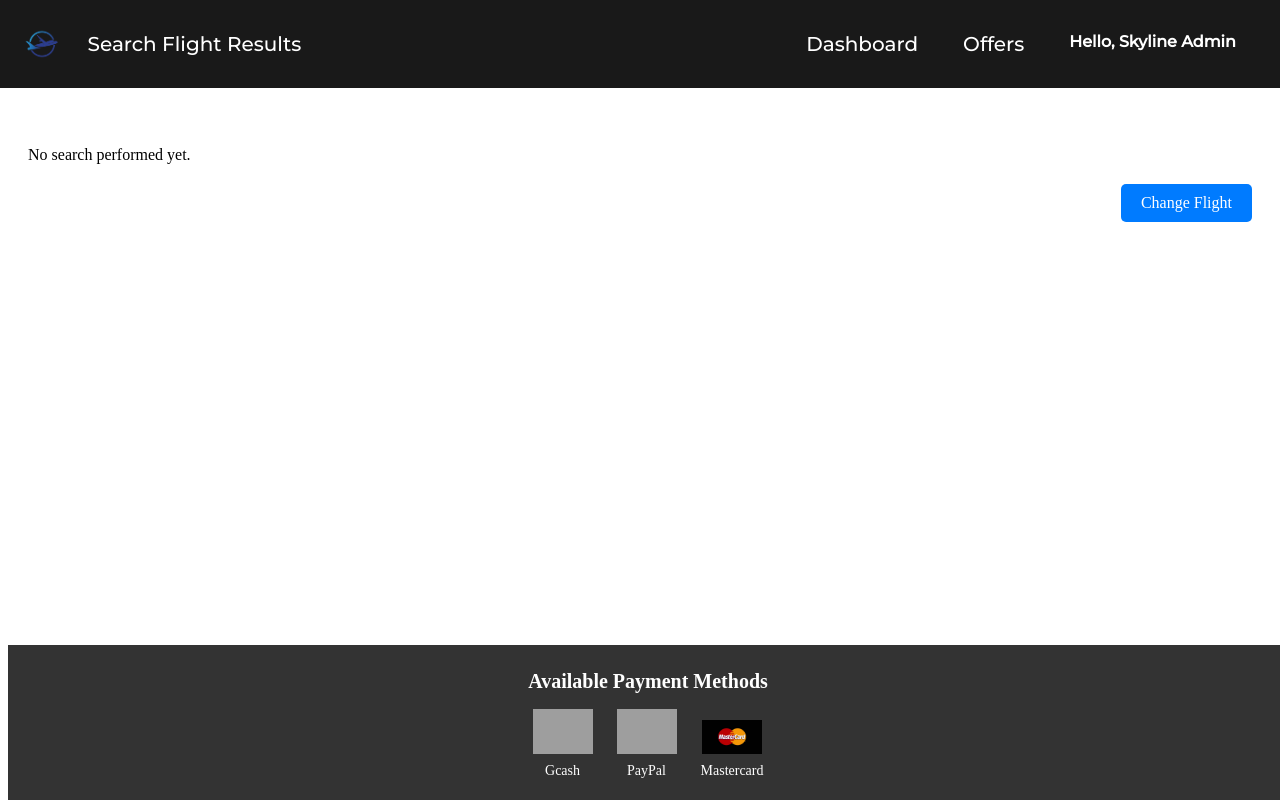
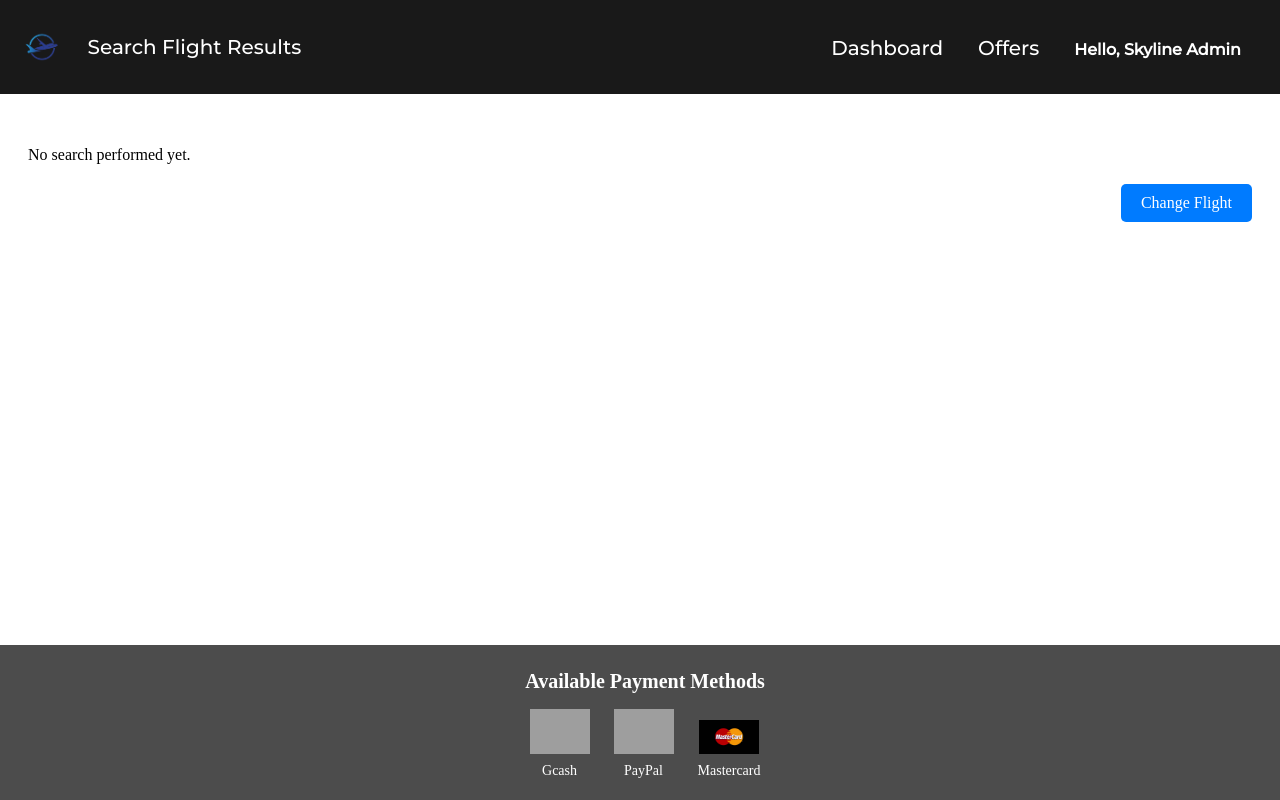
Before and after one commit to Nyzo0310/Group_project_Skyline_Airways-v2.3, a PHP site: page /flights.php in a window 1280 px wide. Run offline with PHP 8.4, Linux system fonts and the light colour scheme; a user stored in the database is signed in; grey boxes are pictures that could not be loaded.

Commit message:
Fixed Nav Menu Heights/Padding

```diff
--- a/css/flights.css
+++ b/css/flights.css
@@ -93,41 +93,46 @@ header {
 nav {
   max-width: 1400px; /* Adjust the max-width value as needed */
   width: 100%;
-  padding: 2rem 1.5rem; /* Increase the padding to add more space */
+  padding: 1.5rem 1.5rem; /* Increase the padding to add more space */
   display: flex;
-  align-items: center;
   justify-content: space-between;
   font-family: 'Montserrat', sans-serif; /* Use the Montserrat font */
-  font-weight: 500; /* Adjust font weight as needed */
   transition: transform 0.3s ease-in-out; /* Add transition for transform property */
 }
 
 nav:hover {
   transform: translateZ(5px); /* Move the nav bar forward slightly on hover */
 }
-
-
 nav ul {
   list-style-type: none;
   margin: 0;
   padding: 0;
-  font-size: 16px; /* Adjust the font size as needed */
   display: flex;
   margin-left: auto; /* Align the nav ul content to the right */
 }
-
+nav li {
+  margin-top: 7px;
+}
 nav ul li:not(:last-child) {
   margin-right: 5px; /* Add margin between list items */
 }
-
-nav ul li a {
+nav ul li {
+  color: white;
   font-size: 20px;
   text-decoration: none;
   font-weight: 500;
-  padding: 10px 20px;
+  padding: 5px 15px;
   border-radius: 5px;
   color: white; /* Base color */
-  transition: color 0.3s ease-in-out, transform 0.3s ease-in-out; /* Add transform transition */
+  padding-bottom: 10px;
+}
+nav a{
+  color: white;
+  font-size: 20px;
+  text-decoration: none;
+  font-weight: 500;
+  border-radius: 5px;
+  color: white; /* Base color */
 }
 
 nav ul li a:hover {
@@ -139,11 +144,11 @@ nav ul li a:hover {
 
 /* Add this to style the dropdown button */
 nav .dropdown .dropbtn {
+  font-size: 16px;
   font-family: 'Montserrat', sans-serif; /* Use the Montserrat font */
   color: #fff;
   text-decoration: none;
   font-weight: bold;
-  padding: 10px 20px;
   border-radius: 5px;
   transition: color 0.3s ease-in-out, transform 0.3s ease-in-out;
   cursor: pointer; /* Change cursor to pointer */
@@ -161,7 +166,6 @@ nav .dropdown .dropbtn:hover {
 .dropbtn {
   background-color: transparent;
   color: white;
-  padding: 10px 20px;
   font-size: 16px;
   border: none;
   cursor: pointer;
@@ -182,7 +186,7 @@ nav .dropdown .dropbtn:hover {
 
 .dropdown-content a {
   color: white;
-  padding: 10px 0;
+
   text-decoration: none;
   display: block;
   transition: color 0.3s;
@@ -207,14 +211,15 @@ main {
 }
 /* Footer styles */
 footer {
-  background-color: #333;
+  position: fixed;
+  bottom: 0;
+  left: 0;
+  width: 100%;
   color: #fff;
-  padding: 5px 0px;
+  padding: 5px;
   text-align: center;
-  position: fixed; /* Fix the footer position */
-  bottom: 0; /* Place the footer at the bottom of the screen */
-  width: 100%; /* Make the footer span the full width */
-
+  background-color: rgba(0, 0, 0, 0.7);
+  z-index: 2;
 }
 
 .payment-methods {
--- a/css/login.css
+++ b/css/login.css
@@ -99,7 +99,7 @@ nav ul li a {
   font-size: 20px;
   text-decoration: none;
   font-weight: 500;
-  padding: 10px 20px;
+  padding: 10px 10px;
   border-radius: 5px;
   color: white; /* Base color */
   transition: color 0.3s ease-in-out, transform 0.3s ease-in-out; /* Add transform transition */
```
Also changed, not shown: css/booking.css (+19 -15 lines), css/confirm_booking.css (+18 -14 lines), css/dashboard.css (+11 -9 lines).
